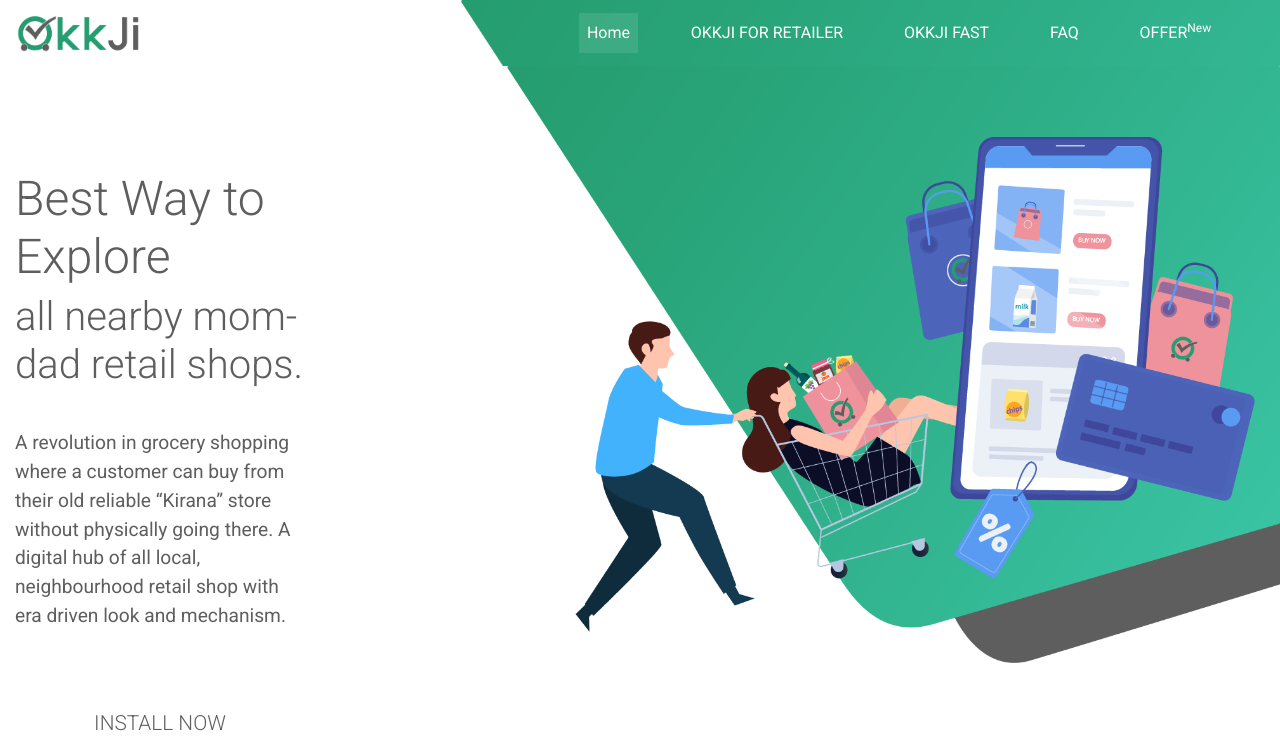
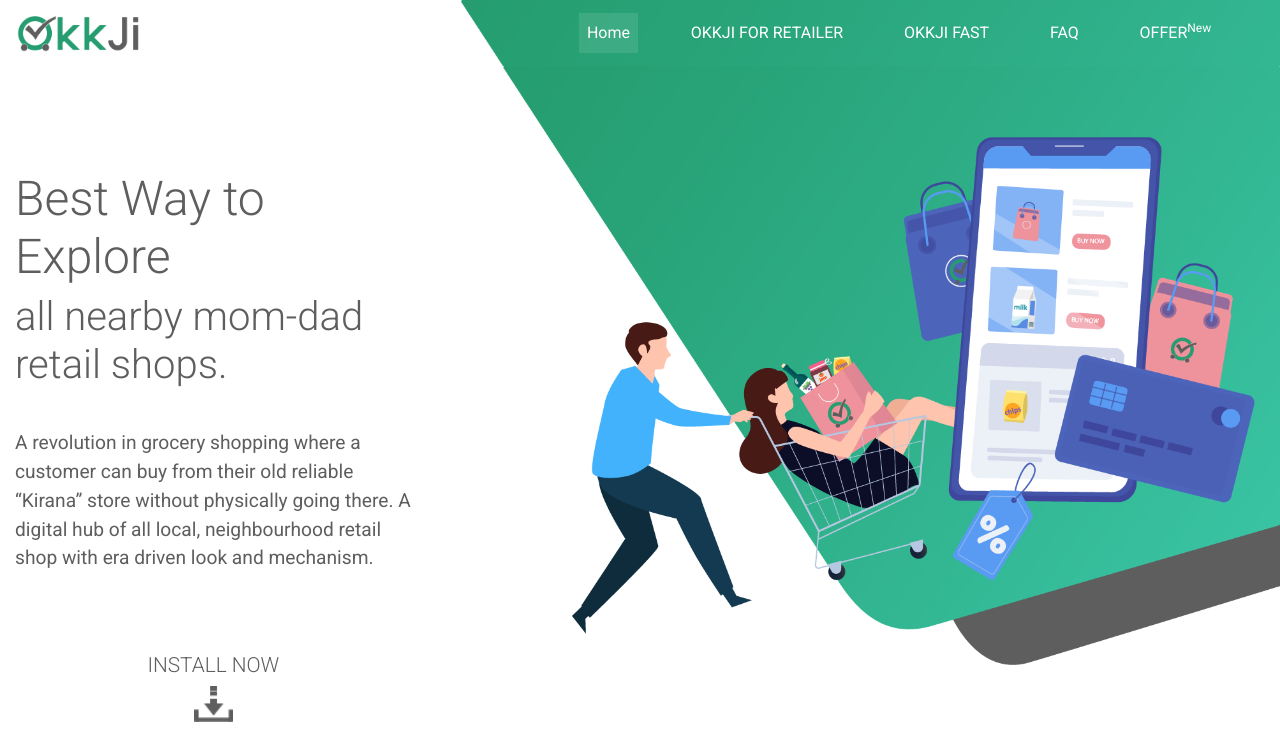
Before and after one commit to riteshprog/okjii, a React (Create React App) app: page / in a window 1280 px wide. Shown: the top 743 px of the page. Built offline with nearby package versions, Linux system fonts and the light colour scheme; a web font is replaced by a local one.

Commit message:
first commit

```diff
--- a/src/App.css
+++ b/src/App.css
@@ -63,7 +63,7 @@
 .figure-img2 {
   width:100% !important;
   padding-right: 0 !important;
-  padding-left: 11.5% !important;
+  padding-left: 11% !important;
 }
 
 
@@ -868,7 +868,7 @@
 .search-page{
   position:absolute;
   width:100%;
-  top:30%;
+  top:25%;
   display:flex;
   justify-content: center !important;
 }
@@ -887,7 +887,7 @@
 }
 
 /* Small devices (portrait tablets and large phones, 600px and up) */
-@media only screen  and (max-width: 400px) {
+@media only screen  and (max-width: 480px) {
   .footer-bdr-right{
   border-right: none !important;
 }
@@ -908,7 +908,7 @@
 .figure-img2 {
   width:100% !important;
   padding-right: 0 !important;
-  padding-left: 14% !important;
+  padding-left: 6.1% !important;
 }
 
 .carousel-control-next{
@@ -957,8 +957,10 @@
 @media only screen and (max-width: 768px) {
   .figure-img2 {
     padding-right: 0 !important;
-    padding-left: 6.1% !important;
+    padding-left: 0 !important;
+
   }
+
 
   .bg-image{
     background-image: url(../src/img/back.png);
@@ -1045,11 +1047,11 @@
   top:100% !important;
 }
 
-
 .figure-img2 {
   padding-right: 0 !important;
-  padding-left: 14.6% !important;
+  padding-left: 6% !important;
 }
+
 
 .carousel-item.active.carousel-slide-item.turested-slide {
   display: flex !important;
--- a/src/components/ContactForm.js
+++ b/src/components/ContactForm.js
@@ -21,7 +21,7 @@
                 <input
                   type="text"
                   name="city"
-                  id="defaultFormCardEmailEx"
+                  id="defaultFormCardCity"
                   className="form-control"
                   placeholder="City"
                 />
@@ -30,7 +30,7 @@
                 <input
                   type="tel"
                   name="tel"
-                  id="defaultFormCardEmailEx"
+                  id="defaultFormCardNumber"
                   className="form-control"
                   placeholder="Number"
                 />
--- a/src/components/Trusted.js
+++ b/src/components/Trusted.js
@@ -1,7 +1,4 @@
 import React from "react";
-import '@fortawesome/fontawesome-free/css/all.min.css';
-import "bootstrap-css-only/css/bootstrap.min.css";
-import "mdbreact/dist/css/mdb.css";
 
 import { MDBCarousel, MDBCarouselInner, MDBCarouselItem, MDBContainer, MDBRow, MDBCol, MDBCard, MDBCardImage } from "mdbreact";
 
--- a/src/components/mainbody.js
+++ b/src/components/mainbody.js
@@ -14,12 +14,12 @@
     return (
       <section className="container-fluid okjii-mainbody">
         <div className="row ">
-        <div className="col-sm-7 figure-img2 order-sm-2 col-md-9">
+        <div className="col-sm-8 figure-img2 order-sm-2 w-768">
         <img src={Asset6} className="img-fluid"  alt="" />
 
-          </div>
+        </div>
 
-          <div className="col-sm-5 order-sm-1  mt-5 col-md-3 okjii-explore">
+          <div className="col-sm-4 order-sm-1 w-768  mt-5 okjii-explore">
             <h1>Best Way to Explore</h1>
             <h2>all nearby mom-dad retail shops.</h2>
             <p>A revolution in grocery shopping where a customer can buy from their old reliable “Kirana” store without physically going there. A digital hub of all local, neighbourhood retail shop with era driven look and mechanism.
```
